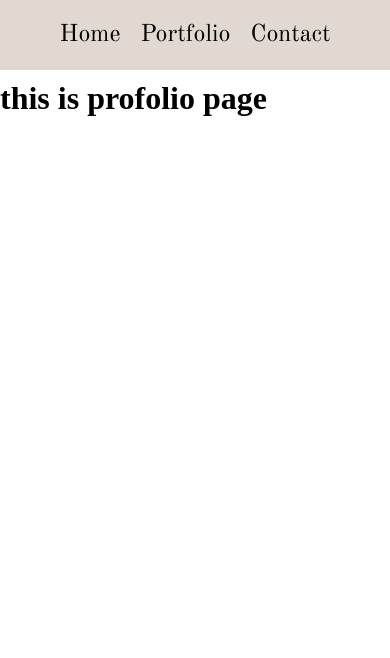
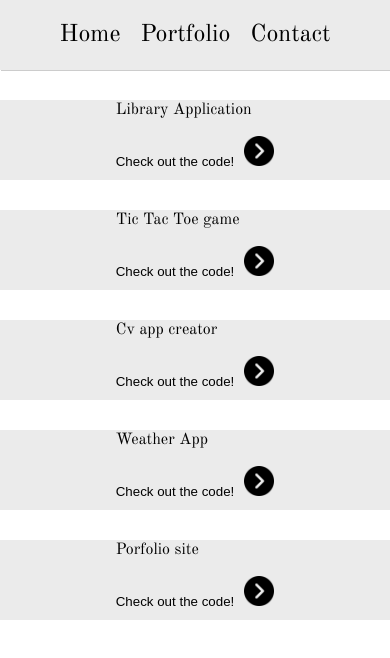
Before and after one commit to a-sha0234/portfolio-site, a React (Create React App) app: page /portfolio in a window 390 px wide. Shown: the top 658 px of the page. Built offline with nearby package versions, Linux system fonts and the light colour scheme.

Commit message:
add some styling to the navbar and the porfolio page, create the card component for the portfolio page

```diff
--- /dev/null
+++ b/src/Card.js
@@ -0,0 +1,24 @@
+import React from "react";
+import codeArrow from "./codeArrow.png";
+
+export default function Card(props) {
+  console.log(props);
+  return (
+    <main className="card">
+      <div className="card__display">
+        <p>{props.name}</p>
+        <button
+          onClick={() => (window.location = props.url)}
+          className="card__button"
+        >
+          Check out the code!
+          <img
+            src={codeArrow}
+            alt="arrow to follow link"
+            className="card__arrow"
+          />
+        </button>
+      </div>
+    </main>
+  );
+}
--- /dev/null
+++ b/src/Pages/Data.js
@@ -0,0 +1,30 @@
+const data = [
+  {
+    id: 1,
+    name: "Library Application",
+    url: "https://github.com/a-sha0234/libary-application",
+  },
+  {
+    id: 2,
+    name: "Tic Tac Toe game",
+    url: "https://github.com/a-sha0234/tic-tac-toe-game",
+  },
+
+  {
+    id: 3,
+    name: "Cv app creator",
+    url: "https://github.com/a-sha0234/cv-application",
+  },
+  {
+    id: 4,
+    name: "Weather App",
+    url: "https://github.com/a-sha0234/Weather-app-react",
+  },
+  {
+    id: 5,
+    name: "Porfolio site",
+    url: "https://github.com/a-sha0234/portfolio-site",
+  },
+];
+
+export default data;
--- a/src/Pages/Portfolio.js
+++ b/src/Pages/Portfolio.js
@@ -1,8 +1,11 @@
 import React from "react";
+import data from "./Data";
+import Card from "../Card";
+
 export default function Portfolio() {
-  return (
-    <div>
-      <h1>this is profolio page</h1>
-    </div>
-  );
+  let generateCards = data.map((obj) => {
+    return <Card name={obj.name} url={obj.url} key={obj.id} />;
+  });
+
+  return <div>{generateCards}</div>;
 }
--- a/src/scss/_globals.scss
+++ b/src/scss/_globals.scss
@@ -4,8 +4,12 @@
   box-sizing: border-box;
   //css reset
 }
+//-----------------------------------------------------------------------------------------
+// handle reposonsive design
+//-----------------------------------------------------------------------------------------
 
 @media only screen and (max-width: 480px) {
+  // Start of home page styling
   .wrapper {
   }
   .information {
@@ -31,4 +35,28 @@
       }
     }
   }
+
+  // End of home page styling
+  //-----------------------------------------------------------------------------------------
+  // Start of portfolio page styling
+  // Card
+  .card {
+    display: flex;
+    margin-top: 30px;
+    justify-content: center;
+    height: 80px;
+    font-family: $fontStyle;
+    background-color: #ebebeb;
+
+    &__button {
+      border: none;
+      background-color: #ebebeb;
+      margin-top: 10%;
+    }
+    &__arrow {
+      height: 30px;
+      width: 30px;
+      margin-left: 10px;
+    }
+  }
 }
--- a/src/scss/_navbar.scss
+++ b/src/scss/_navbar.scss
@@ -10,8 +10,9 @@
     display: flex;
     justify-content: center;
     margin-bottom: 10px;
-    background-color: #e1d9d1;
+    background-color: #ebebeb;
     padding: 20px;
+    box-shadow: 1px 0.2px black;
 
     &__links {
       list-style: none;
```
Also changed, not shown: src/codeArrow.png (added).
